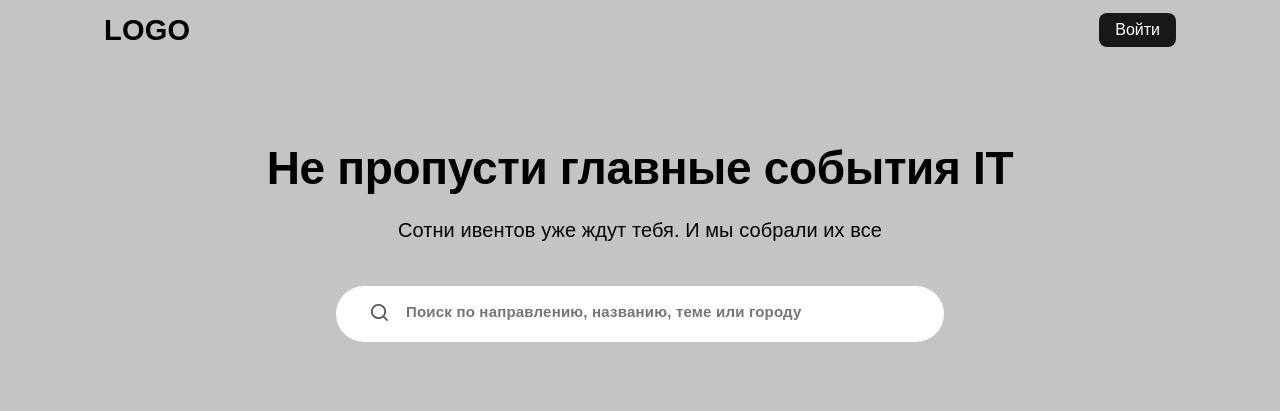
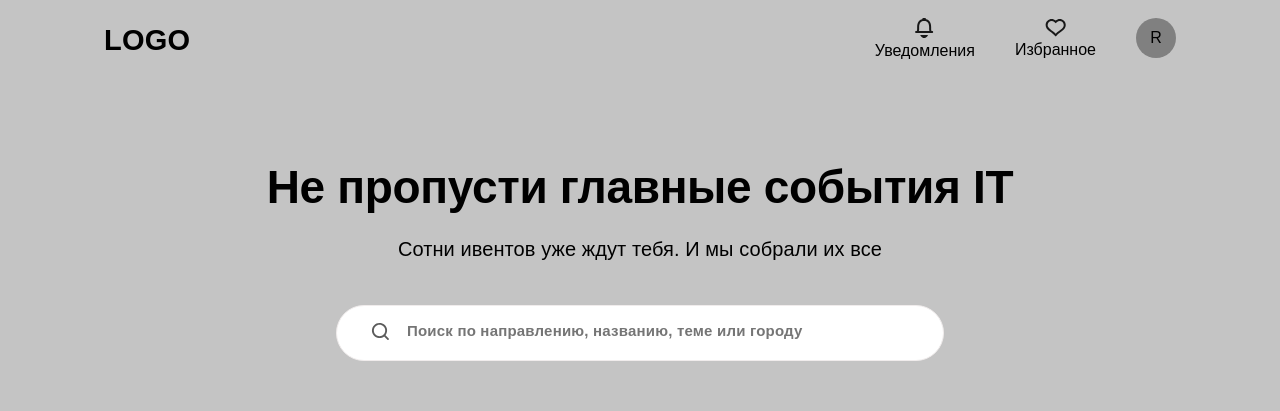
Before and after one commit to IT-ivents/IT-events-frontend, a React (Create React App) app: page / in a window 1280 px wide. Shown: the top 411 px of the page. Built offline with nearby package versions, Linux system fonts and the light colour scheme.

Commit message:
feat: new Header rules

```diff
--- a/src/components/App/App.jsx
+++ b/src/components/App/App.jsx
@@ -18,7 +18,7 @@
 		<div className={styles.wrapper}>
 			<div className={styles.page}>
 				<Routes>
-					<Route path="/" element={<Layout />}>
+					<Route path="/" element={<Layout isLoggedIn={isLoggedIn} />}>
 						<Route index element={<MainPage />} />
 						<Route path="event" element={<EventPage />} />
 						<Route
--- a/src/components/Footer/Footer.jsx
+++ b/src/components/Footer/Footer.jsx
@@ -13,6 +13,7 @@
 					</li>
 				))}
 			</ul>
+			<div></div>
 		</footer>
 	);
 };
--- a/src/components/Header/Header.jsx
+++ b/src/components/Header/Header.jsx
@@ -1,12 +1,42 @@
 import styles from './Header.module.css';
-import { Link } from 'react-router-dom';
+import { Link, useLocation } from 'react-router-dom';
+import SearchField from '../SearchField/SearchField';
+import notificationIcon from '../../images/notifications-icon.svg';
+import favoritesIcon from '../../images/favorites-icon.svg';
 
-const Header = () => {
-	return (
+const Header = ({ isLoggedIn }) => {
+	const location = useLocation();
+
+	return isLoggedIn ? (
+		<header
+			className={location.pathname !== '/' ? styles.loggedIn : styles.header}
+		>
+			<Link to="/" className={styles.logoLink}>
+				LOGO
+			</Link>
+			{location.pathname !== '/' && <SearchField />}
+			<nav className={styles.nav}>
+				<Link className={styles.navLink}>
+					<img src={notificationIcon} alt="notification-icon" />
+					<p>Уведомления</p>
+				</Link>
+				<Link className={styles.navLink}>
+					<img src={favoritesIcon} alt="notification-icon" />
+					<p>Избранное</p>
+				</Link>
+				<Link className={styles.navLink}>
+					<div className={styles.profile}>
+						<p>R</p>
+					</div>
+				</Link>
+			</nav>
+		</header>
+	) : (
 		<header className={styles.header}>
 			<Link to="/" className={styles.logoLink}>
 				LOGO
 			</Link>
+
 			<button type="button" to="/" className={styles.enterButton}>
 				Войти
 			</button>
--- a/src/components/Header/Header.module.css
+++ b/src/components/Header/Header.module.css
@@ -1,11 +1,22 @@
 .header {
 	padding: 0 104px;
 	width: 100%;
-	height: 60px;
+	height: 79px;
 	background: #c4c4c4;
 	display: flex;
 	justify-content: space-between;
 	align-items: center;
+}
+
+.loggedIn {
+	padding: 0 104px;
+	width: 100%;
+	height: 79px;
+	background: white;
+	display: flex;
+	justify-content: space-between;
+	align-items: center;
+	/* border-bottom: 2px solid rgba(0, 0, 0, 0.08); */
 }
 
 .logoLink {
@@ -17,6 +28,30 @@
 	color: #000;
 }
 
+.nav {
+	display: flex;
+	gap: 40px;
+}
+
+.navLink {
+	text-decoration: none;
+	color: #000;
+	display: flex;
+	flex-direction: column;
+	align-items: center;
+	gap: 4px;
+}
+
+.profile {
+	background: gray;
+	width: 40px;
+	height: 40px;
+	border-radius: 50%;
+	display: flex;
+	align-items: center;
+	justify-content: center;
+}
+
 .enterButton {
 	background: #181818;
 	padding: 8px 16px;
--- a/src/components/Layout/Layout.jsx
+++ b/src/components/Layout/Layout.jsx
@@ -3,10 +3,10 @@
 import Header from '../Header/Header';
 import Footer from '../Footer/Footer';
 
-const Layout = () => {
+const Layout = ({ isLoggedIn }) => {
 	return (
 		<>
-			<Header />
+			<Header isLoggedIn={isLoggedIn} />
 			<main className={styles.main}>
 				<Outlet />
 			</main>
--- a/src/components/SearchField/SearchField.module.css
+++ b/src/components/SearchField/SearchField.module.css
@@ -6,6 +6,7 @@
 	border-radius: 34px;
 	display: flex;
 	padding: 19px 0;
+	border: 1px solid #f0ecec;
 }
 
 .form:hover {
```
Also changed, not shown: src/images/favorites-icon.svg (added), src/images/notifications-icon.svg (added).
